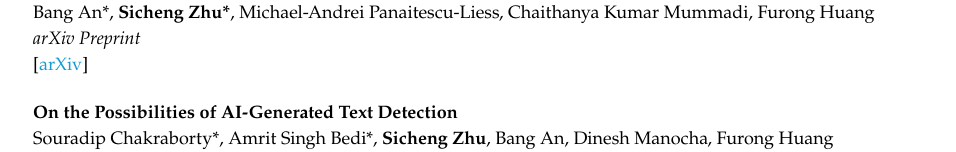
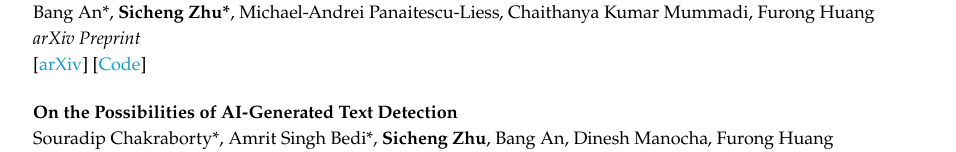
Before and after one commit to schzhu/schzhu.github.io, a plain HTML site: page index.html in a window 1280 px wide. Shown: the part 891-1043 px from the top of the page, without its empty margins (158-1114 px from the left). Drawn offline with Linux system fonts and the light colour scheme; files that its build step writes are made by us from their sources; a script that the page names is missing.

Commit message:
Update index.html

```diff
--- a/index.html
+++ b/index.html
@@ -100,6 +100,7 @@
             <em>arXiv Preprint</em>
             <br>
             [<a href="https://arxiv.org/abs/2308.01313">arXiv</a>]
+            [<a href="https://github.com/umd-huang-lab/perceptionCLIP">Code</a>]
         </td>
     </tr>
 
```
